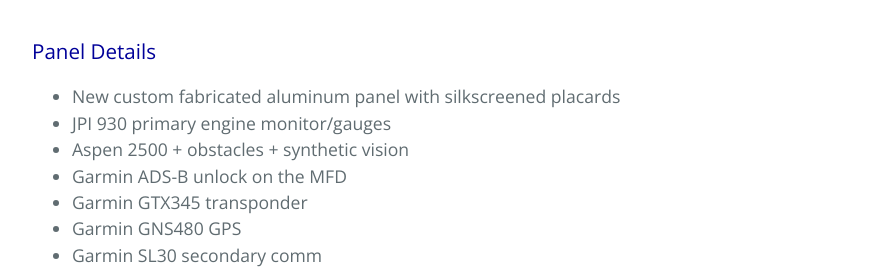
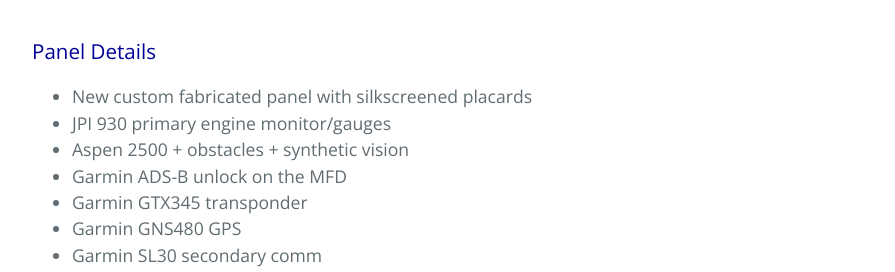
Before and after one commit to RNCTX/N595TC, a Jekyll site: the page built from index.md, in a window 1280 px wide and 900 px high, scrolled down 814 px. Shown: the part 176-448 px from the top of the window, without its empty margins (192-1087 px from the left). Built offline with Jekyll 4.4.1, drawn with Linux system fonts in a browser that asks for light colours; our own code applies the rules of GitHub Pages for plain Markdown files.

Commit message:
Update index.md

```diff
--- a/index.md
+++ b/index.md
@@ -10,7 +10,7 @@ I'm guessing you got here from Trade-A-Plane or Controller. This domain was regi
 
 <h3><a name="panel" style="color: #000099; text-decoration: none;">Panel Details</a></h3>
 
-* New custom fabricated aluminum panel with silkscreened placards
+* New custom fabricated panel with silkscreened placards
 * JPI 930 primary engine monitor/gauges
 * Aspen 2500 + obstacles + synthetic vision
 * Garmin ADS-B unlock on the MFD
```
